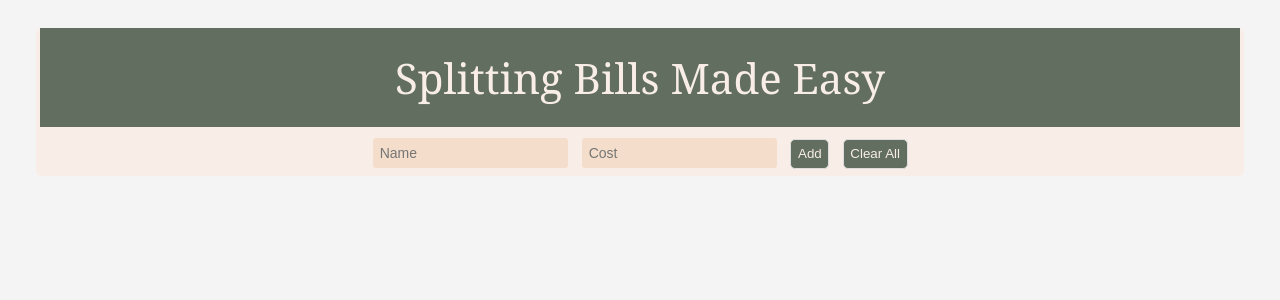
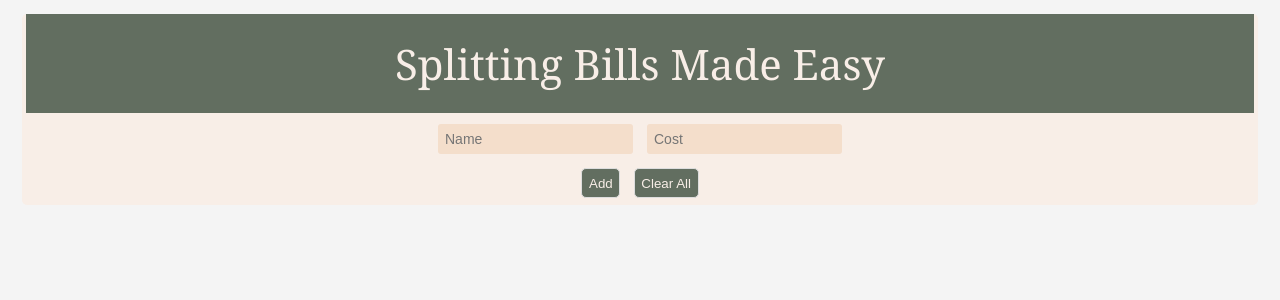
Before and after one commit to StreetLamb/paywhowhat, a React (Create React App) app: page / in a window 1280 px wide. Shown: the top 300 px of the page. Built offline with nearby package versions, Linux system fonts and the light colour scheme.

Commit message:
make it beautiful

```diff
--- a/src/App.js
+++ b/src/App.js
@@ -130,6 +130,7 @@ const DetailsInput=({
         onChange={onCostChange}
       />
 
+      <div>
         <StyledButton type='submit'>
           {children}
         </StyledButton>
@@ -139,6 +140,7 @@ const DetailsInput=({
         >
           Clear All
         </Button>
+      </div>
 
   </form>
 
@@ -196,7 +198,7 @@ const StyledRowDiv=StyledTableDiv.extend`
 const StyledPage=styled.div`
   background: #F8EEE7;
   border-radius: 5px;
-  margin: 2em;
+  margin: 1em;
 `
 
 class App extends Component {
```
Lines whose indentation alone changed are shown as unchanged.
